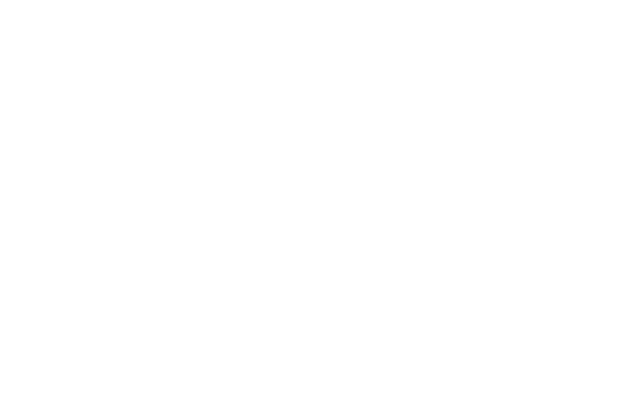
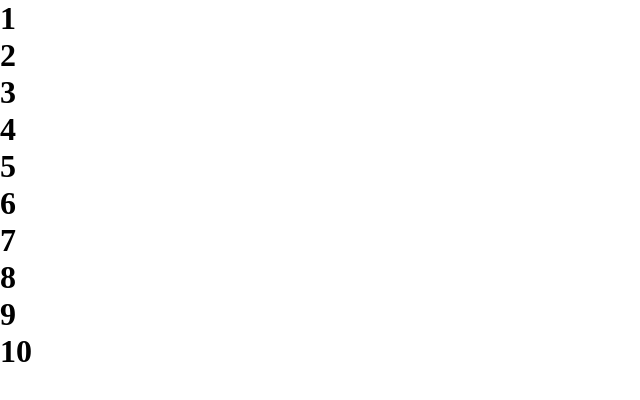
Before and after one commit to Jacob-Dunbar/tenzies, a React (Vite) app: page / in a window 1280 px wide. Shown: the top 400 px of the page, without its empty margins (0-640 px from the left). Built offline with nearby package versions, Linux system fonts and the light colour scheme.

Commit message:
feat: add Die components and set values

```diff
--- a/src/App.jsx
+++ b/src/App.jsx
@@ -1,8 +1,26 @@
 import { useState } from "react";
 import "./style.css";
+import Die from "./components/Die.jsx";
 
 function App() {
-  return <div className="App"></div>;
+  return (
+    <div className="App">
+      <main className="main">
+        <div className="die__container">
+          <Die value="1" />
+          <Die value="2" />
+          <Die value="3" />
+          <Die value="4" />
+          <Die value="5" />
+          <Die value="6" />
+          <Die value="7" />
+          <Die value="8" />
+          <Die value="9" />
+          <Die value="10" />
+        </div>
+      </main>
+    </div>
+  );
 }
 
 export default App;
--- /dev/null
+++ b/src/components/Die.jsx
@@ -0,0 +1,11 @@
+import React from "react";
+
+const Die = (props) => {
+  return (
+    <div className="die">
+      <h1 className="die__value">{props.value}</h1>
+    </div>
+  );
+};
+
+export default Die;
```
